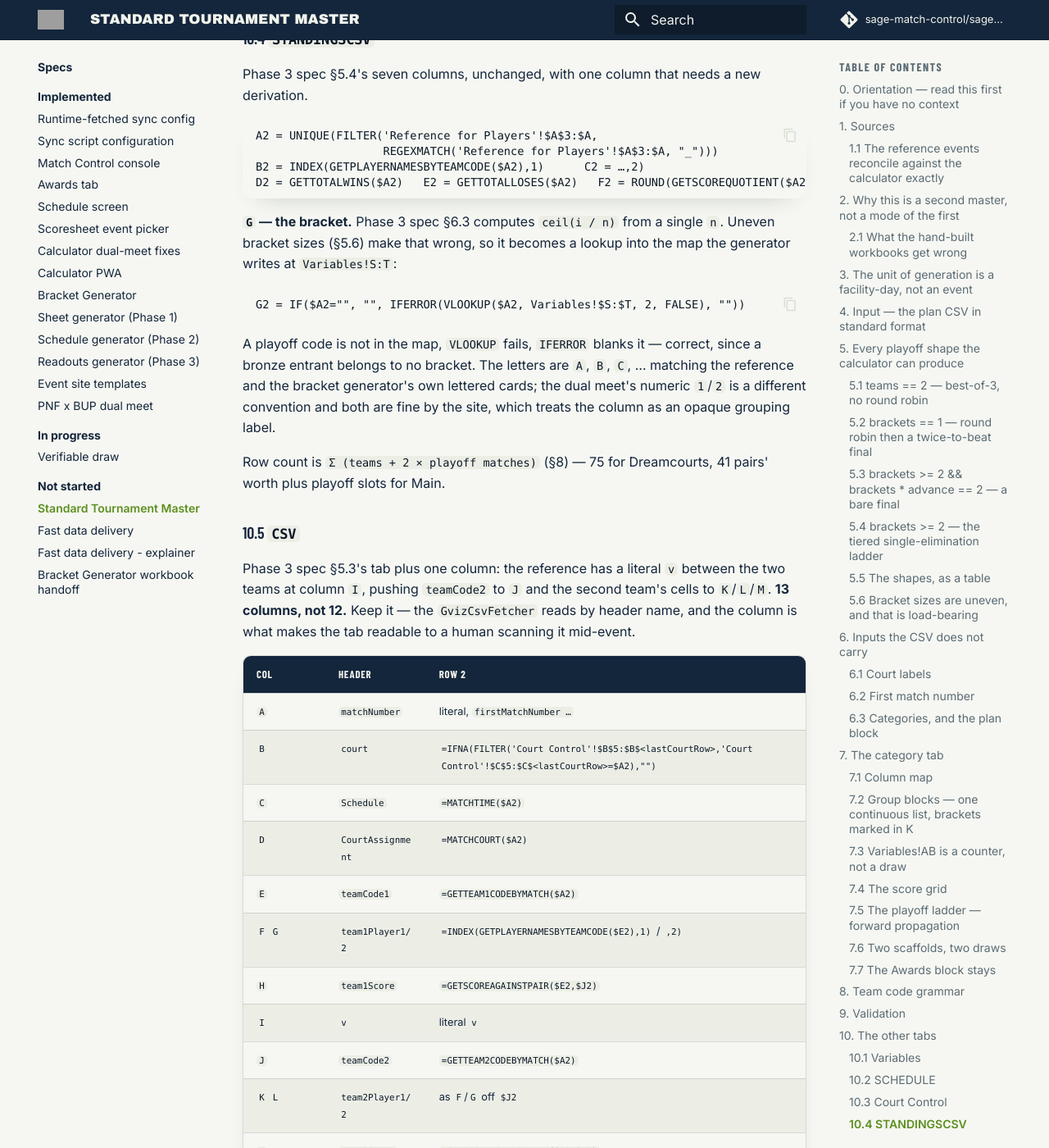
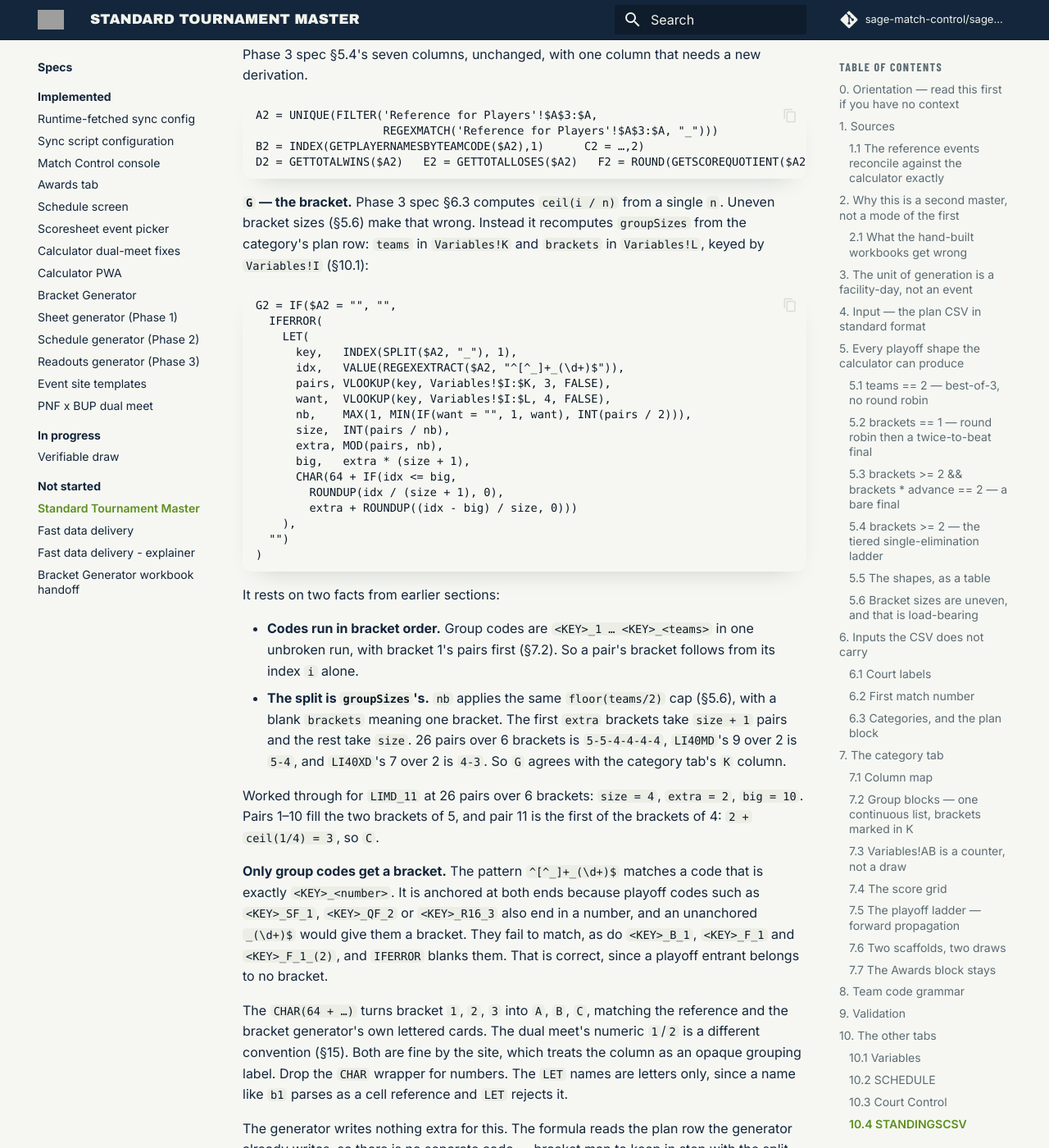
Before and after one commit to sage-match-control/sage-docs, an MkDocs documentation site: the page built from docs/specs/not-started/standard-tournament-master-spec.md, in a window 1280 px wide and 1400 px high, scrolled down 21524 px. Shown: the whole window at 82% size. Built offline with MkDocs 1.6.1 and Material for MkDocs 9.7.7, drawn with Linux system fonts in a browser that asks for light colours; comment, search, counter and statistics services are not loaded; some of the changed text lies outside the part shown.

Commit message:
Update standard-tournament-master-spec.md

````diff
--- a/docs/specs/not-started/standard-tournament-master-spec.md
+++ b/docs/specs/not-started/standard-tournament-master-spec.md
@@ -721,11 +721,9 @@ medalists rather than an obvious error.
 | `C5` | **court count from the label list** (§6.1), not the CSV's `courts` |
 | `C6` | **slot pitch** — `(duration_min + buffer_min)/1440`, per Phase 3 spec §4.1, labelled "Slot Pitch" |
 | `C8` | Facility label |
-| `H:P` | The full plan block — `type, key, value, teams, brackets, advance, fill, note, day` |
+| `H:P` | The full plan block — `type, key, value, teams, brackets, advance, fill, note, day`. `STANDINGSCSV!G` reads `I` (key), `K` (teams) and `L` (brackets) to work out each pair's bracket (§10.4), so these columns must stay in place |
 | `Q` | **New — `facility`.** Filled for the rows this workbook generated tabs for, blank otherwise |
 | `R` | **New — court labels**, one per row from `R2`, so `SCHEDULE`'s row 5 can be a formula rather than 12 literals |
-| `S` | **New — the bracket map** (§10.4): every group code, one per row |
-| `T` | **New —** the bracket letter for the code in `S` |
 | `AB90…` | The reference-number ladder (§7.3), every second row |
 
 `H:P` is written from the CSV verbatim, which structurally fixes the
@@ -792,7 +790,9 @@ it up. A key that still does not resolve gets no fill, per that section.
 ### 10.3 `Court Control`
 
 Court blocks are the dual meet's: 3 rows each from row 5, `B` the court
-number, `C` the operator-typed match number, `D`/`E` the codes via
+number — the block's label from `Variables!R` (§6.1), not its position,
+since `CSV!B` publishes it as the live court (§10.5) — `C` the
+operator-typed match number, `D`/`E` the codes via
 `GETTEAM1CODEBYMATCH`/`GETTEAM2CODEBYMATCH`, and the names spilling below.
 
 Everything else differs:
@@ -825,19 +825,62 @@ D2 = GETTOTALWINS($A2)   E2 = GETTOTALLOSES($A2)   F2 = ROUND(GETSCOREQUOTIENT($
 ```
 
 **`G` — the bracket.** Phase 3 spec §6.3 computes `ceil(i / n)` from a single
-`n`. Uneven bracket sizes (§5.6) make that wrong, so it becomes a lookup into
-the map the generator writes at `Variables!S:T`:
+`n`. Uneven bracket sizes (§5.6) make that wrong. Instead it recomputes
+`groupSizes` from the category's plan row: `teams` in `Variables!K` and
+`brackets` in `Variables!L`, keyed by `Variables!I` (§10.1):
 
 ```
-G2 = IF($A2="", "", IFERROR(VLOOKUP($A2, Variables!$S:$T, 2, FALSE), ""))
+G2 = IF($A2 = "", "",
+  IFERROR(
+    LET(
+      key,   INDEX(SPLIT($A2, "_"), 1),
+      idx,   VALUE(REGEXEXTRACT($A2, "^[^_]+_(\d+)$")),
+      pairs, VLOOKUP(key, Variables!$I:$K, 3, FALSE),
+      want,  VLOOKUP(key, Variables!$I:$L, 4, FALSE),
+      nb,    MAX(1, MIN(IF(want = "", 1, want), INT(pairs / 2))),
+      size,  INT(pairs / nb),
+      extra, MOD(pairs, nb),
+      big,   extra * (size + 1),
+      CHAR(64 + IF(idx <= big,
+        ROUNDUP(idx / (size + 1), 0),
+        extra + ROUNDUP((idx - big) / size, 0)))
+    ),
+  "")
+)
 ```
 
-A playoff code is not in the map, `VLOOKUP` fails, `IFERROR` blanks it —
-correct, since a bronze entrant belongs to no bracket. The letters are
-`A`, `B`, `C`, … matching the reference and the bracket generator's own
-lettered cards; the dual meet's numeric `1`/`2` is a different convention and
-both are fine by the site, which treats the column as an opaque grouping
-label.
+It rests on two facts from earlier sections:
+
+- **Codes run in bracket order.** Group codes are `<KEY>_1 … <KEY>_<teams>`
+  in one unbroken run, with bracket 1's pairs first (§7.2). So a pair's
+  bracket follows from its index `i` alone.
+- **The split is `groupSizes`'s.** `nb` applies the same `floor(teams/2)`
+  cap (§5.6), with a blank `brackets` meaning one bracket. The first `extra`
+  brackets take `size + 1` pairs and the rest take `size`. 26 pairs over 6
+  brackets is `5-5-4-4-4-4`, `LI40MD`'s 9 over 2 is `5-4`, and `LI40XD`'s 7
+  over 2 is `4-3`. So `G` agrees with the category tab's `K` column.
+
+Worked through for `LIMD_11` at 26 pairs over 6 brackets: `size = 4`,
+`extra = 2`, `big = 10`. Pairs 1–10 fill the two brackets of 5, and pair 11
+is the first of the brackets of 4: `2 + ceil(1/4) = 3`, so `C`.
+
+**Only group codes get a bracket.** The pattern `^[^_]+_(\d+)$` matches a
+code that is exactly `<KEY>_<number>`. It is anchored at both ends because
+playoff codes such as `<KEY>_SF_1`, `<KEY>_QF_2` or `<KEY>_R16_3` also end
+in a number, and an unanchored `_(\d+)$` would give them a bracket. They
+fail to match, as do `<KEY>_B_1`, `<KEY>_F_1` and `<KEY>_F_1_(2)`, and
+`IFERROR` blanks them. That is correct, since a playoff entrant belongs to no bracket.
+
+The `CHAR(64 + …)` turns bracket `1`, `2`, `3` into `A`, `B`, `C`, matching
+the reference and the bracket generator's own lettered cards. The dual
+meet's numeric `1`/`2` is a different convention (§15). Both are fine by the
+site, which treats the column as an opaque grouping label. Drop the `CHAR`
+wrapper for numbers. The `LET` names are letters only, since a name like
+`b1` parses as a cell reference and `LET` rejects it.
+
+The generator writes nothing extra for this. The formula reads the plan row
+the generator already writes, so there is no separate code → bracket map to
+keep in step with the split.
 
 Row count is `Σ (teams + 2 × playoff matches)` (§8) — 75 for Dreamcourts, 41
 pairs' worth plus playoff slots for Main.
@@ -871,15 +914,40 @@ count it was not typed for.
 
 `MATCHCOURT` returns `"Court " & <block index>`, which is the block's
 *position*, not its label. With non-contiguous court labels (§6.1) that is
-wrong: Dreamcourts' block 1 is Court 10. Redefine it against `Variables!R`:
+wrong: Dreamcourts' block 1 is Court 10, and a PCPH Annex workbook whose
+courts are 5–9 reports its block 1 as Court 1. Redefine it to read the label
+the block itself carries in `SCHEDULE` row 5:
 
 ```
 MATCHCOURT = LAMBDA(match_number, IFERROR(
-  LET(h,   ROWS(SCHEDULE!$B$6:$B),
-      pos, MATCH(match_number, GETMATCHNUMBERS(), 0),
-      "Court " & INDEX(Variables!$R:$R, INT((pos - 1) / h) + 2)),
+  LET(
+    h,     ROWS(SCHEDULE!$B$6:$B),
+    pos,   MATCH(match_number, GETMATCHNUMBERS(), 0),
+    blk,   INT((pos - 1) / h),
+    label, INDEX(SCHEDULE!$5:$5, 1, 6 + 8 * blk),
+    "Court " & REGEXEXTRACT(TO_TEXT(label), "\d+")
+  ),
   "Not found"))
 ```
+
+- `blk` is the 0-based block index, as before. `GETMATCHNUMBERS()` is
+  `STACKBLOCKS(6, 8, 6)`, so block `blk`'s match-number column is
+  `6 + 8 * blk`. That is the `F` offset, where row 5 carries the court
+  heading (Phase 2 spec §2.2).
+- It reads row 5 rather than `Variables!R` directly, so the result is
+  always the label the operator sees on `SCHEDULE`. Row 5 is itself
+  `="Court "&Variables!R<n>` in a generated workbook, so the two agree. A
+  hand-edited heading, or a hand-built workbook with no `Variables!R`, still
+  resolves correctly.
+- `REGEXEXTRACT(..., "\d+")` normalises the heading to `Court <n>` whether
+  row 5 reads `Court 5` or a bare `5`. `Court <n>` is the form the site
+  parses: it takes the trailing integer of `CourtAssignment`.
+- The `LET` names are letters only. A name like `b1` parses as a cell
+  reference and `LET` rejects it.
+
+`Court Control`'s column `B` (§10.3) must carry the same labels, not
+`1..courts`: it is what `CSV!B` publishes as the live `court`. A 5–9 venue
+numbered 1–5 there shows its live matches on another venue's courts.
 
 ### 10.6 `Timeline`, `Timeline (Individual)` and `Standings`
 
@@ -987,7 +1055,7 @@ that matter:
 | Function | Why |
 | --- | --- |
 | `STACKBLOCKS(first_col, step, first_row)` | Derives the court count from the sheet's own width. Removes the hand-edited column lists in §2.1 and the whole class of bug behind them |
-| `MATCHTIME(m)` / `MATCHCOURT(m)` | Replace `CSV!C`/`D`'s hardcoded `BYROW`/`BYCOL` window. `MATCHCOURT` needs the `Variables!R` variant in §10.5 |
+| `MATCHTIME(m)` / `MATCHCOURT(m)` | Replace `CSV!C`/`D`'s hardcoded `BYROW`/`BYCOL` window. `MATCHCOURT` needs the row-5 label variant in §10.5 |
 | `COUNTPAIRAT(time, code)` | Replaces `Timeline`'s 24-term `COUNTIFS` chain |
 
 Two the standard library has that the dual meet's does not — keep both, they
@@ -1127,8 +1195,8 @@ counterpart.
 4. Rewrite `CSV!C2`/`D2` as `=MATCHTIME($A2)` / `=MATCHCOURT($A2)`, and
    `Timeline`'s body as `=COUNTPAIRAT(D$2,$C3)`.
 5. Point both spills at `'Reference for Players'!$A$3:$A`.
-6. Add `Variables` columns `Q` (facility), `R` (court labels), `S`/`T` (the
-   bracket map), with headers.
+6. Add `Variables` columns `Q` (facility) and `R` (court labels), with
+   headers.
 7. Relabel `Variables!C6` "Slot Pitch"; fix the `QA Checklist` `Dual Meet`
    prefill.
 8. Add `Standings` and `Timeline (Individual)` (Main has neither; copy from
````
